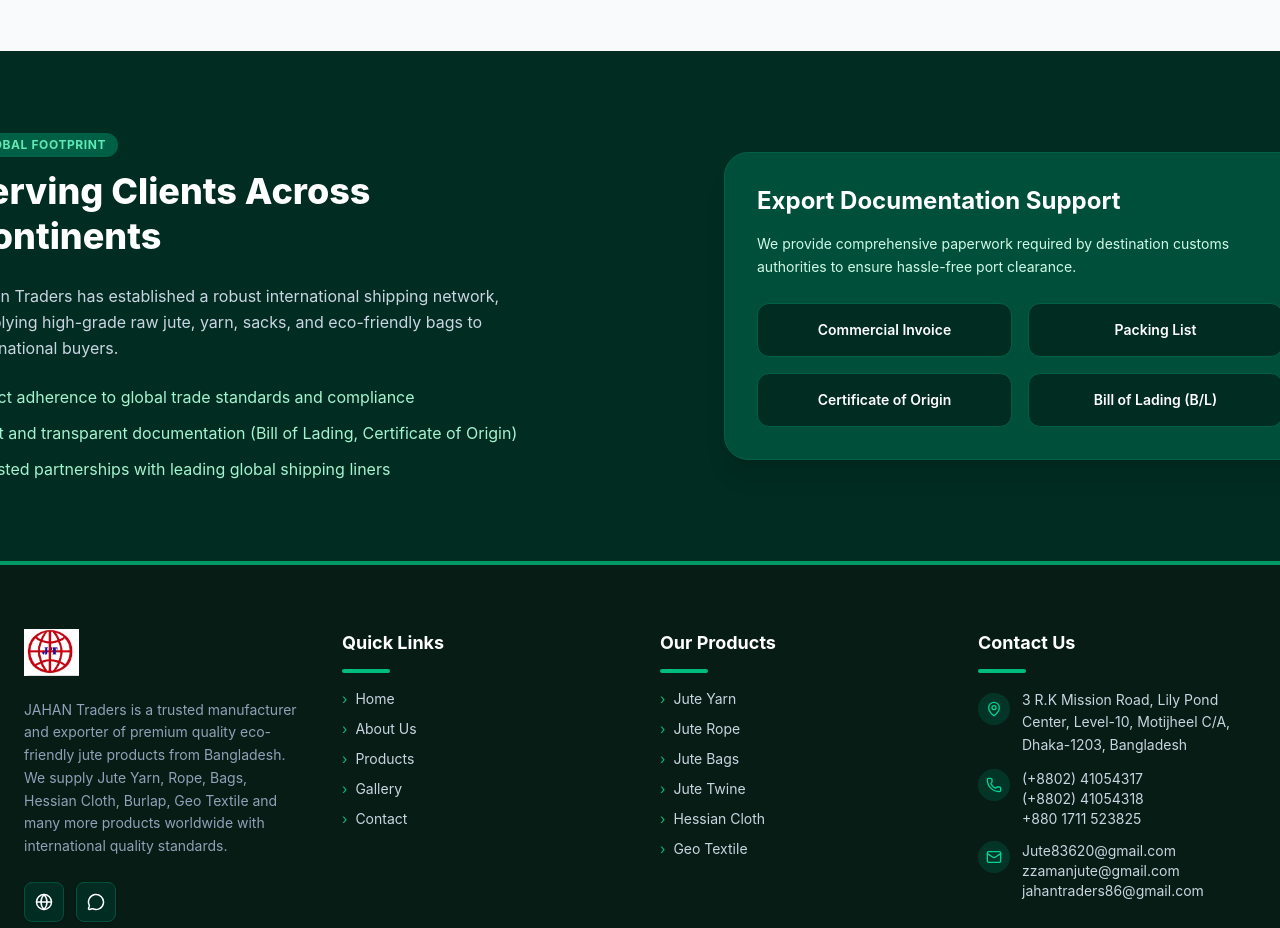
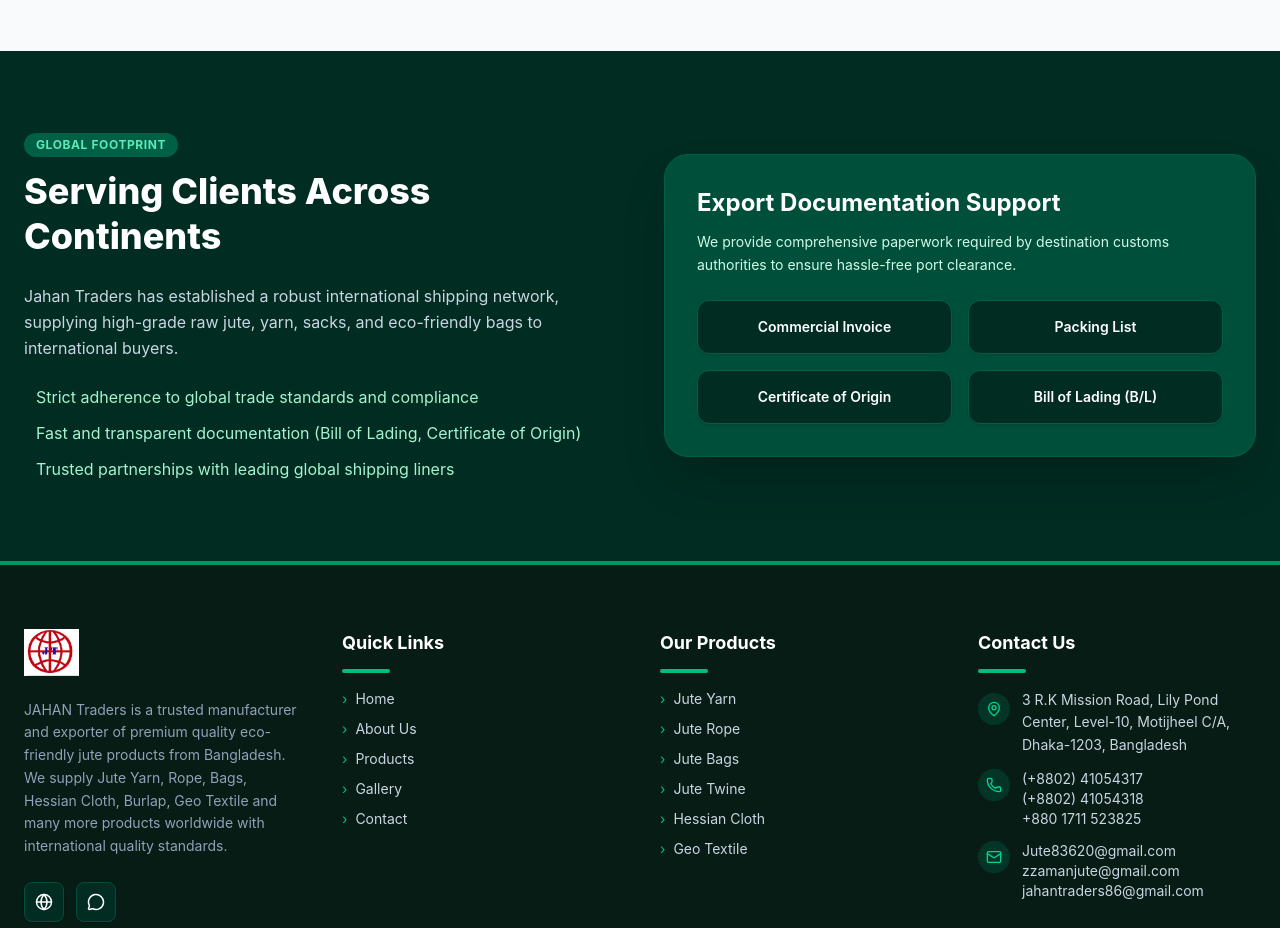
Before and after one commit to Farhana57/Jahan-_-Traders, a React (Vite) app: page /export in a window 1280 px wide. Shown: the part 1120-2048 px from the top of the page. Built offline with nearby package versions, Linux system fonts and the light colour scheme.

Commit message:
Update Export.jsx

```diff
--- a/src/pages/Export.jsx
+++ b/src/pages/Export.jsx
@@ -125,30 +125,49 @@
       <section className="bg-emerald-950 text-white py-20 px-6 overflow-hidden">
         <div className="max-w-7xl mx-auto grid grid-cols-1 lg:grid-cols-2 gap-12 items-center">
 
-          {/* Left Side: Global Footprint (Slides in from the left) */}
-          <div className="transform transition-all duration-1000 ease-out opacity-0 translate-x-[-30px] lg:translate-x-[-60px] animate-on-scroll">
+          {/* Left Side: Global Footprint */}
+          <div>
             <span className="inline-block bg-emerald-800 text-emerald-300 text-xs font-bold px-3 py-1 rounded-full uppercase tracking-wider mb-3">Global Footprint</span>
             <h2 className="text-3xl md:text-4xl font-extrabold mb-6 leading-tight">Serving Clients Across Continents</h2>
             <p className="text-slate-300 text-base leading-relaxed mb-6">
               Jahan Traders has established a robust international shipping network, supplying high-grade raw jute, yarn, sacks, and eco-friendly bags to international buyers.
             </p>
             <ul className="space-y-3 text-emerald-200">
-              <li className="flex items-start gap-2"><i className="fa-solid fa-check text-emerald-400 mt-1"></i> <span>Strict adherence to global trade standards and compliance</span></li>
-              <li className="flex items-start gap-2"><i className="fa-solid fa-check text-emerald-400 mt-1"></i> <span>Fast and transparent documentation (Bill of Lading, Certificate of Origin)</span></li>
-              <li className="flex items-start gap-2"><i className="fa-solid fa-check text-emerald-400 mt-1"></i> <span>Trusted partnerships with leading global shipping liners</span></li>
+              <li className="flex items-start gap-3">
+                <i className="fa-solid fa-check text-emerald-400 mt-1 shrink-0"></i>
+                <span>Strict adherence to global trade standards and compliance</span>
+              </li>
+              <li className="flex items-start gap-3">
+                <i className="fa-solid fa-check text-emerald-400 mt-1 shrink-0"></i>
+                <span>Fast and transparent documentation (Bill of Lading, Certificate of Origin)</span>
+              </li>
+              <li className="flex items-start gap-3">
+                <i className="fa-solid fa-check text-emerald-400 mt-1 shrink-0"></i>
+                <span>Trusted partnerships with leading global shipping liners</span>
+              </li>
             </ul>
           </div>
 
-          {/* Right Side: Export Documentation Support (Slides in from the right) */}
-          <div className="bg-emerald-900 p-6 sm:p-8 rounded-3xl border border-emerald-800 shadow-xl transform transition-all duration-1000 ease-out opacity-0 translate-x-[30px] lg:translate-x-[60px] animate-on-scroll">
-            <h3 className="text-2xl font-bold mb-4">Export Documentation Support</h3>
-            <p className="text-emerald-100 text-sm mb-6 leading-relaxed">We provide comprehensive paperwork required by destination customs authorities to ensure hassle-free port clearance.</p>
+          {/* Right Side: Export Documentation Support */}
+          <div className="bg-emerald-900 p-6 sm:p-8 rounded-3xl border border-emerald-800 shadow-2xl">
+            <h3 className="text-2xl font-bold mb-3 text-white">Export Documentation Support</h3>
+            <p className="text-emerald-100 text-sm mb-6 leading-relaxed">
+              We provide comprehensive paperwork required by destination customs authorities to ensure hassle-free port clearance.
+            </p>
 
             <div className="grid grid-cols-1 sm:grid-cols-2 gap-4 text-sm font-semibold">
-              <div className="bg-emerald-950 p-4 rounded-xl border border-emerald-800 text-center hover:bg-emerald-800 transition-colors">Commercial Invoice</div>
-              <div className="bg-emerald-950 p-4 rounded-xl border border-emerald-800 text-center hover:bg-emerald-800 transition-colors">Packing List</div>
-              <div className="bg-emerald-950 p-4 rounded-xl border border-emerald-800 text-center hover:bg-emerald-800 transition-colors">Certificate of Origin</div>
-              <div className="bg-emerald-950 p-4 rounded-xl border border-emerald-800 text-center hover:bg-emerald-800 transition-colors">Bill of Lading (B/L)</div>
+              <div className="bg-emerald-950 p-4 rounded-xl border border-emerald-800 text-center text-white hover:bg-emerald-800 transition-colors shadow-sm">
+                Commercial Invoice
+              </div>
+              <div className="bg-emerald-950 p-4 rounded-xl border border-emerald-800 text-center text-white hover:bg-emerald-800 transition-colors shadow-sm">
+                Packing List
+              </div>
+              <div className="bg-emerald-950 p-4 rounded-xl border border-emerald-800 text-center text-white hover:bg-emerald-800 transition-colors shadow-sm">
+                Certificate of Origin
+              </div>
+              <div className="bg-emerald-950 p-4 rounded-xl border border-emerald-800 text-center text-white hover:bg-emerald-800 transition-colors shadow-sm">
+                Bill of Lading (B/L)
+              </div>
             </div>
           </div>
 
```
